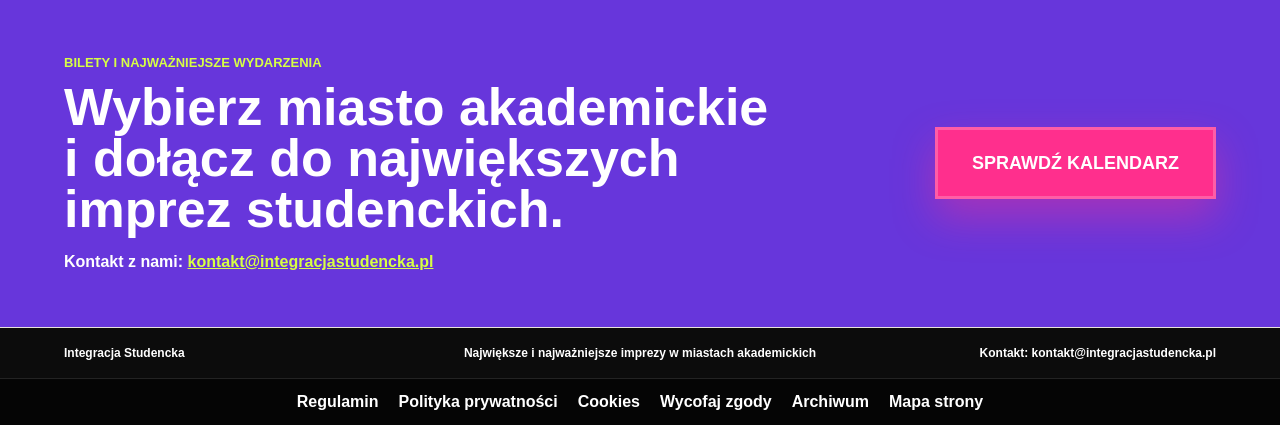
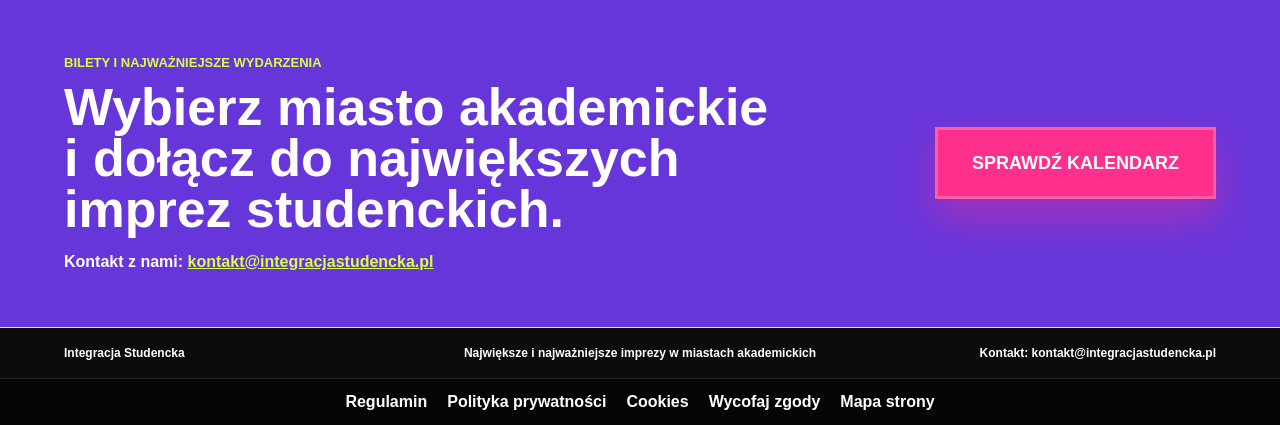
Before and after one commit to radoslawlamk/integracjastudencka.pl, a PHP site: page / in a window 1280 px wide. Shown: the part 6071-6496 px from the top of the page. Run offline with PHP 8.4, Linux system fonts and the light colour scheme; data that the repository does not hold is empty; some libraries are stand-ins or nearby versions.

Commit message:
Temporarily disable public event archive

```diff
--- a/app/Controllers/PublicController.php
+++ b/app/Controllers/PublicController.php
@@ -150,7 +150,8 @@
         $urls = [
             ['loc' => '/', 'priority' => '1.0', 'changefreq' => 'daily'],
             ['loc' => '/miasta', 'priority' => '0.9', 'changefreq' => 'weekly'],
-            ['loc' => '/archiwum', 'priority' => '0.5', 'changefreq' => 'monthly'],
+            // Tymczasowo ukryte archiwum; przywroc razem z trasa i linkiem w stopce.
+            // ['loc' => '/archiwum', 'priority' => '0.5', 'changefreq' => 'monthly'],
             ['loc' => '/mapa-strony', 'priority' => '0.55', 'changefreq' => 'monthly'],
         ];
 
--- a/app/Views/layouts/public.php
+++ b/app/Views/layouts/public.php
@@ -142,7 +142,9 @@
     <a href="/polityka-prywatnosci">Polityka prywatności</a>
     <a href="/polityka-cookies">Cookies</a>
     <a href="/wycofaj-zgody">Wycofaj zgody</a>
+    <?php /* Tymczasowo ukryte archiwum; przywroc razem z trasa i wpisem sitemap.
     <a href="/archiwum">Archiwum</a>
+    */ ?>
     <a href="/mapa-strony">Mapa strony</a>
 </nav>
 <aside class="share-widget" aria-label="Udostępnij stronę" data-share-widget data-share-url="<?= e($pageUrl) ?>" data-share-title="<?= e($shareTitle) ?>" data-share-text="<?= e($shareText) ?>">
--- a/routes.php
+++ b/routes.php
@@ -8,7 +8,8 @@
 $router->get('/robots.txt', [PublicController::class, 'robots']);
 $router->get('/sitemap.xml', [PublicController::class, 'sitemap']);
 $router->get('/mapa-strony', [PublicController::class, 'htmlSitemap']);
-$router->get('/archiwum', [PublicController::class, 'archive']);
+// Tymczasowo wylaczone archiwum (404). Aby przywrocic, odkomentuj trase i linki.
+// $router->get('/archiwum', [PublicController::class, 'archive']);
 $router->get('/inauguracja-studencka', [PublicController::class, 'eventTypePage']);
 $router->get('/integracja-studencka', [PublicController::class, 'eventTypePage']);
 $router->get('/otrzesiny-studenckie', [PublicController::class, 'eventTypePage']);
```
